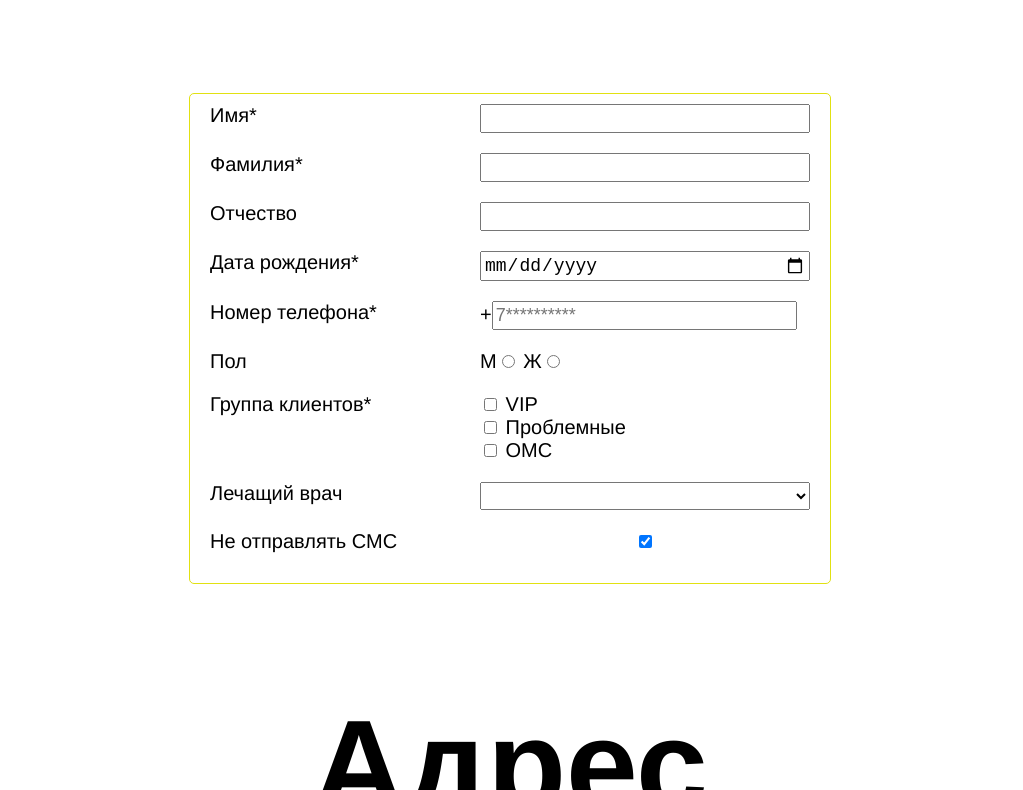
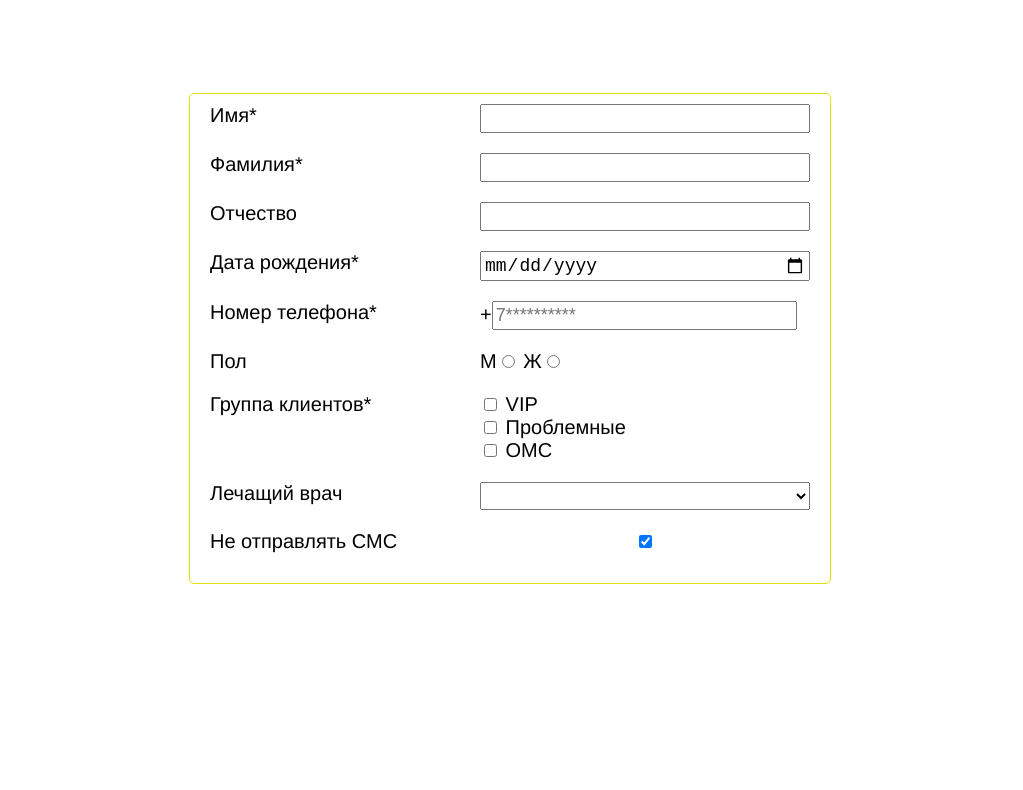
Before and after one commit to vuueee/forma, a plain HTML site: page index.html in a window 1280 px wide. Shown: the part 624-1414 px from the top of the page, without its empty margins (130-1153 px from the left). Drawn offline with nearby package versions, Linux system fonts and the light colour scheme.

Commit message:
on main from iss1

```diff
--- a/style.css
+++ b/style.css
@@ -1,10 +1,11 @@
 *, *:before, *:after {
   margin: 136;
-  padding: 135;
+  padding: 200;
 }
 
 h2 {
   font-size: 129px;
+  color:#FFFFFF;
 }
 
 .container {
```
